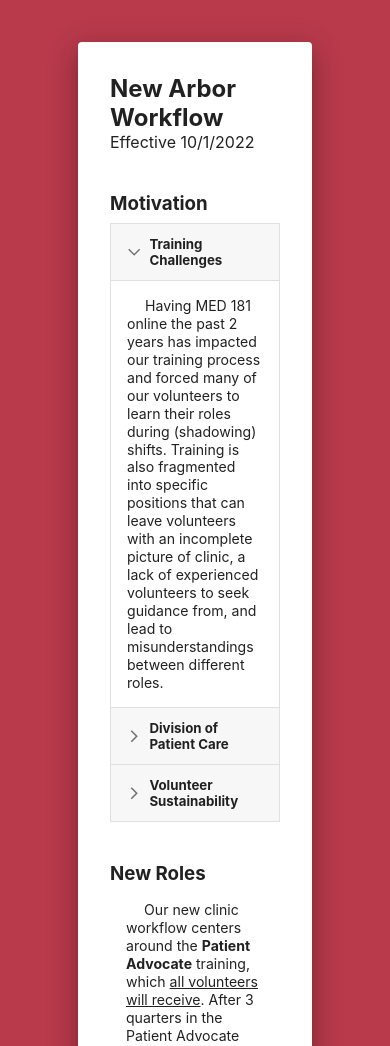
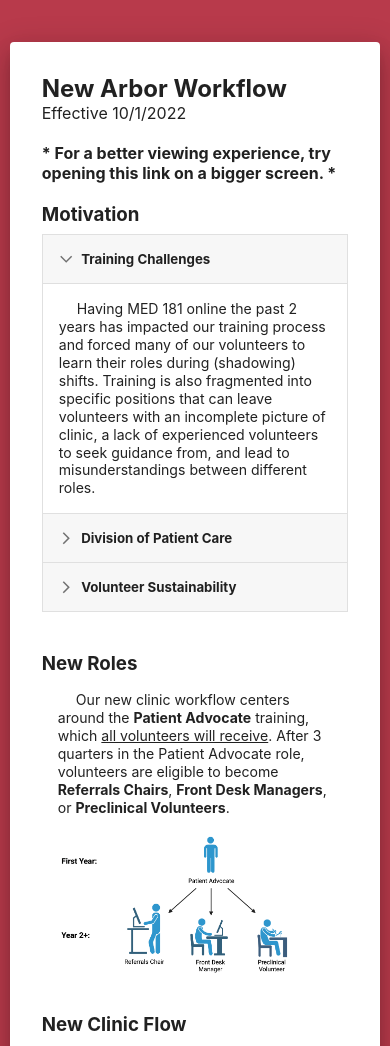
Before and after one commit to rpark23/arborResources, a Next.js app: page /volunteers/new in a window 390 px wide. Shown: the top 1046 px of the page. Built offline with nearby package versions, Linux system fonts and the light colour scheme.

Commit message:
mobile announcement

```diff
--- a/pages/volunteers/new/index.js
+++ b/pages/volunteers/new/index.js
@@ -80,7 +80,9 @@ export default function Volunteers() {
         <Paper className={styles.letter} elevation={16}>
           <h2>New Arbor Workflow</h2>
           <p>Effective 10/1/2022</p>
-          <br/><br/>
+          <br/>
+          <h4 className={styles.mobile}>* For a better viewing experience, try opening this link on a bigger screen. *</h4>
+          <br/>
           <h3>Motivation</h3>
           <div className={styles.accordian}>
             <Accordion expanded={expanded === 'panel1'} onChange={handleChange('panel1')}>
--- a/styles/Volunteers.module.css
+++ b/styles/Volunteers.module.css
@@ -16,15 +16,35 @@
   flex-direction: column;
   min-height: 100vh;
   width: 100%;
-
   padding-bottom: 5vh;
 }
 
 .letter {
   margin-top: 5vh;
   padding: 2rem;
+  width: 60vw;
+}
 
-  width: 60vw;
+.mobile {
+  display: none;
+}
+
+@media (max-width: 150vh) {
+  .letter {
+    width: 90vw;
+  }
+}
+
+@media (max-width: 720px) {
+  .letter {
+    width: 95vw;
+  }
+}
+
+@media (max-width: 540px) {
+  .mobile {
+    display: block;
+  }
 }
 
 .accordian {
@@ -52,6 +72,12 @@
   width: 70%;
 }
 
+@media (max-width: 720px) {
+  .letter .roles img {
+    width: 100%;
+  }
+}
+
 .letter .flow {
   align-items: center;
   display: flex;
```
